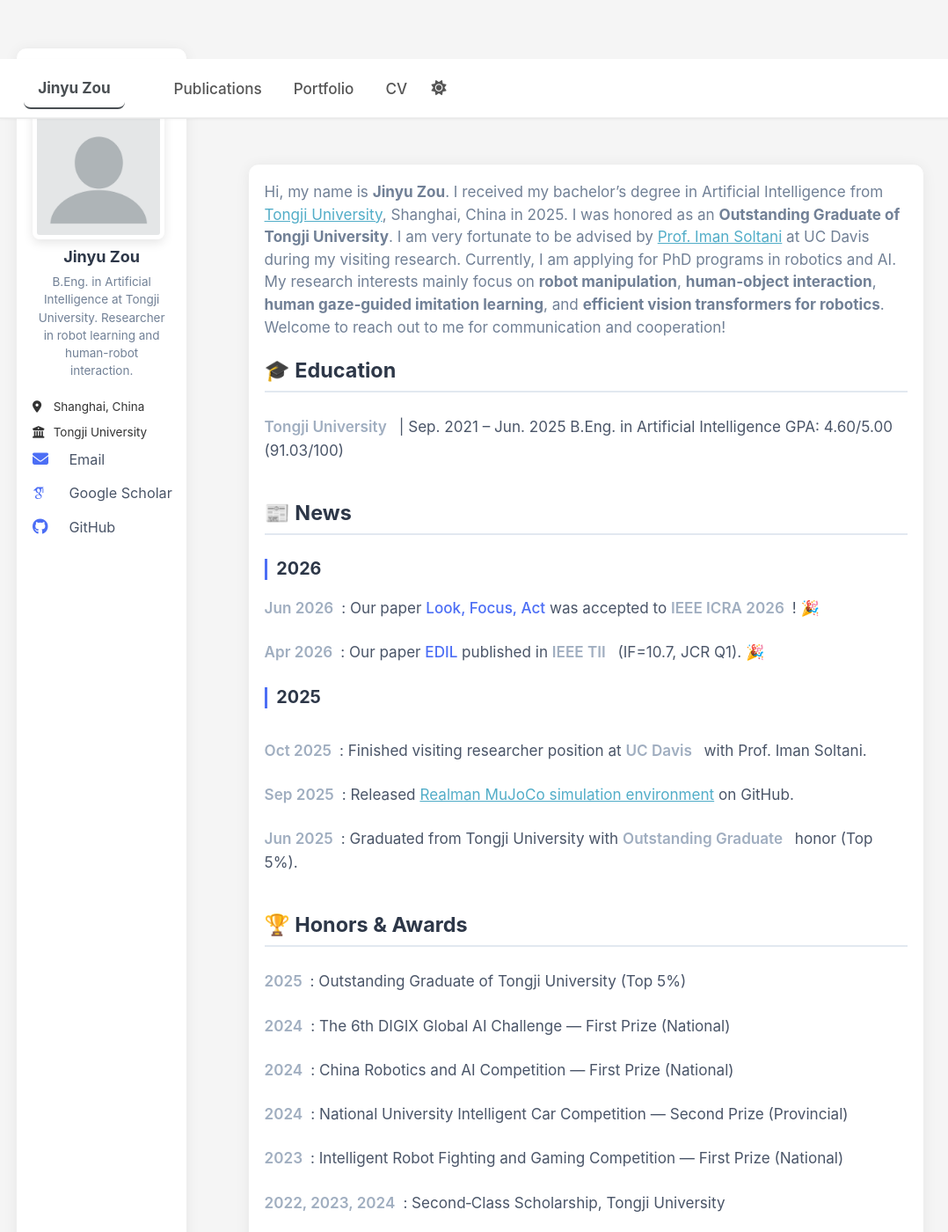
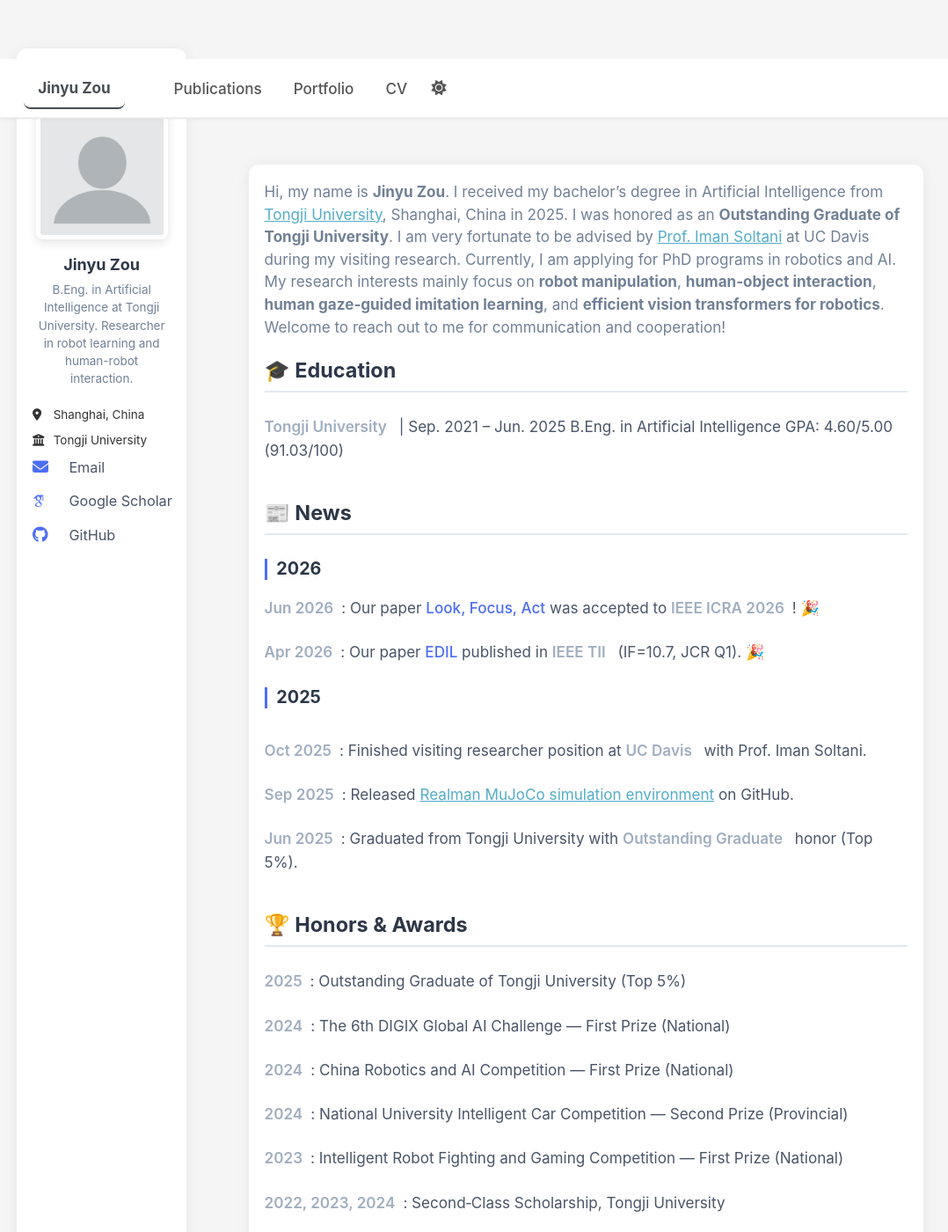
Before and after one commit to JinyuZou/JinyuZou.github.io, a Jekyll site: the page built from _pages/about.md, in a window 1280 px wide and 1400 px high. Shown: the whole window at 88% size, without its empty margins (0-1078 px from the left). Built offline with Jekyll 4.4.1, drawn with Linux system fonts in a browser that asks for light colours; some web fonts are replaced; a script bundle is joined from its source files by our own code; library files that are not in the unit come from our copies.

Commit message:
Update custom.css

```diff
--- a/assets/css/custom.css
+++ b/assets/css/custom.css
@@ -107,14 +107,31 @@
   border: 1px solid #eee;
   text-align: center;
 }
+/* ========== 侧边栏头像容器（方块）========== */
+.author__avatar {
+  width: 100%;           /* 容器占满侧边栏宽度 */
+  text-align: center;    /* 文字/图片水平居中 */
+  margin: 0 auto 1rem;   /* 上下边距，左右自动居中 */
+  display: block;
+}
 
 .author__avatar img {
+  display: block;        /* 块级元素才能用 margin 居中 */
+  margin: 0 auto;        /* 左右自动 = 居中 */
   border-radius: 8px;
   width: 150px;
   height: auto;
   border: none;
   box-shadow: 0 4px 12px rgba(0,0,0,0.1);
 }
+
+/* .author__avatar img {
+  border-radius: 8px;
+  width: 150px;
+  height: auto;
+  border: none;
+  box-shadow: 0 4px 12px rgba(0,0,0,0.1);
+} */
 
 .author__name {
   font-size: 1.3rem;
```
